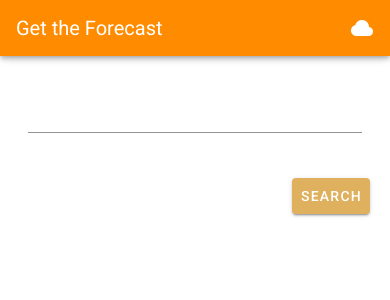
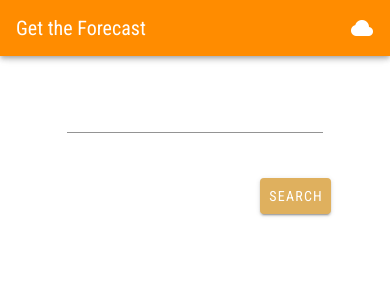
Before and after one commit to bc-whisnant/weather-app, a Vue app: page / in a window 390 px wide. Shown: the top 300 px of the page. Built offline with nearby package versions, Linux system fonts and the light colour scheme.

Commit message:
added a few fixed styles

```diff
--- a/public/index.html
+++ b/public/index.html
@@ -8,6 +8,7 @@
     <title><%= htmlWebpackPlugin.options.title %></title>
     <link rel="stylesheet" href="https://fonts.googleapis.com/css?family=Roboto:100,300,400,500,700,900">
     <link rel="stylesheet" href="https://cdn.jsdelivr.net/npm/@mdi/font@latest/css/materialdesignicons.min.css">
+    <link href="https://fonts.googleapis.com/css2?family=Roboto+Condensed&display=swap" rel="stylesheet">
   </head>
   <body>
     <noscript>
--- a/src/App.vue
+++ b/src/App.vue
@@ -32,3 +32,13 @@ export default {
   }),
 };
 </script>
+
+<style>
+ * {
+   font-family: 'Roboto Condensed', sans-serif;
+ }
+ h3,
+ h4 {
+   font-weight: 400;
+ }
+</style>
--- a/src/components/WeatherContainer.vue
+++ b/src/components/WeatherContainer.vue
@@ -14,13 +14,24 @@
           </v-card-actions>
         </v-card>
       </v-col>
-      <v-col v-if="submitted">
-        <h1>Location: {{ name }}</h1>
-        <h3>Description: {{ description }}</h3>
-        <h3>Current: {{ currentTemp }}</h3>
-        <h3>Max Temp: {{ maxTemp }}</h3>
-        <h3>Min Temp: {{ minTemp }}</h3>
-        <h3>Feels Like: {{ feelsLike }}</h3>
+      <v-col v-if="submitted" cols="12">
+        <v-card flat>
+          <v-card-title class="headline"></v-card-title>
+          <div class="information">
+            <h3>Location: {{ name }}</h3>
+            <br />
+            <h4>Description: {{ description }}</h4>
+            <br />
+
+            <h4>Current: {{ currentTemp }}</h4>
+            <br />
+            <h4>Max Temp: {{ maxTemp }}</h4>
+            <br />
+            <h4>Min Temp: {{ minTemp }}</h4>
+            <br />
+            <h4>Feels Like: {{ feelsLike }}</h4>
+          </div>
+        </v-card>
       </v-col>
     </v-row>
   </v-container>
@@ -88,7 +99,18 @@ export default {
 
 <style scoped>
 .weather-container {
-  max-width: 500px;
+  max-width: 65%;
   margin: 0 auto;
 }
+
+.information {
+  text-align: center;
+}
+
+@media screen and (max-width: 700px) {
+  .weather-container {
+    max-width: 80%;
+    margin: 0 auto;
+  }
+}
 </style>
```
